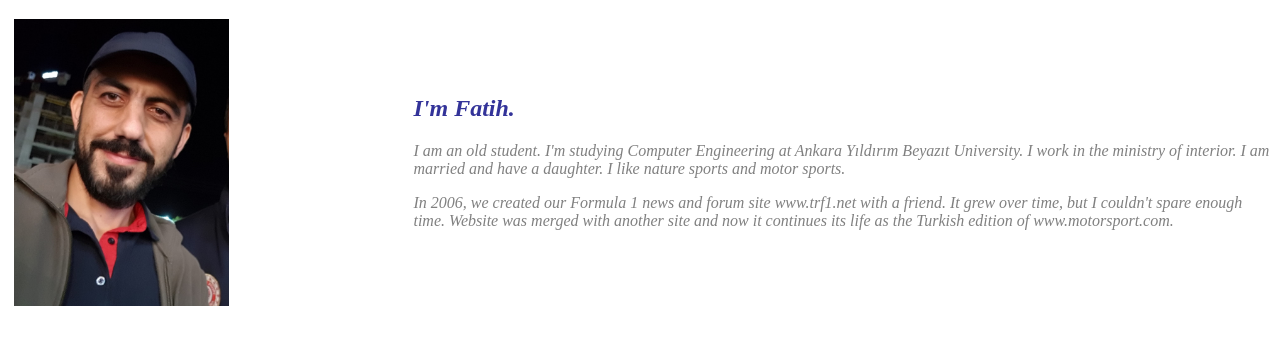
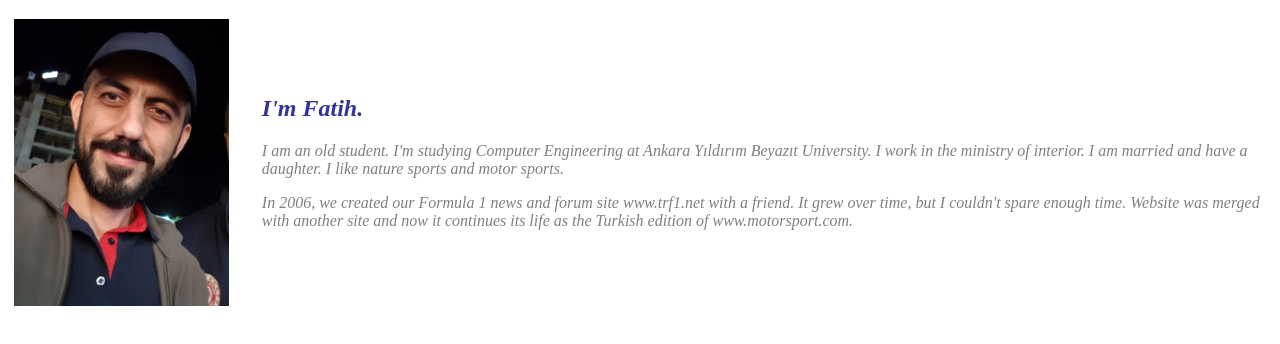
Before and after one commit to gulmez453/pesonalwebsite, a plain HTML site: page index.html in a window 1280 px wide. Shown: the part 48-392 px from the top of the page. Drawn offline with Linux system fonts and the light colour scheme.

Commit message:
Update index.html

```diff
--- a/index.html
+++ b/index.html
@@ -6,8 +6,8 @@
     <table style="border-collapse: collapse; width: 100%;" border="0">
     <tbody>
     <tr>
-    <td style="width: 32%;"><img style="margin-left: 5px; margin-right: 5px;" src="photo.jpg" alt="" width="215" height="287" /></td>
-    <td style="width: 68%;">
+    <td style="width: 20%;"><img style="margin-left: 5px; margin-right: 5px;" src="photo.jpg" alt="" width="215" height="287" /></td>
+    <td style="width: 80%;">
     <h2><span style="color: #333399;"><em>I'm Fatih.</em></span></h2>
     <p><span style="color: #808080;"><em>I am an old student. I'm studying Computer Engineering at Ankara Yıldırım Beyazıt University. I work in the ministry of interior. I am married and have a daughter. I like nature sports and motor sports.</em></span></p>
     <p><span style="color: #808080;"><em>In 2006, we created our Formula 1 news and forum site www.trf1.net with a friend. It grew over time, but I couldn't spare enough time. Website was merged with another site and now it continues its life as the Turkish edition of www.motorsport.com.</em></span></p>
```
